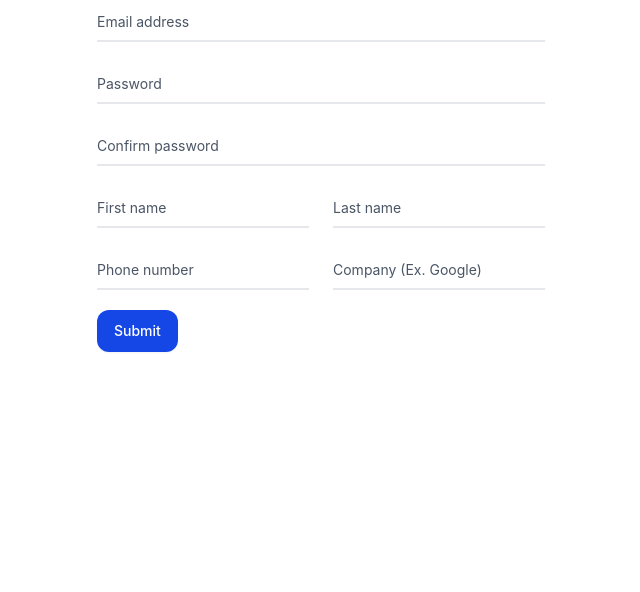
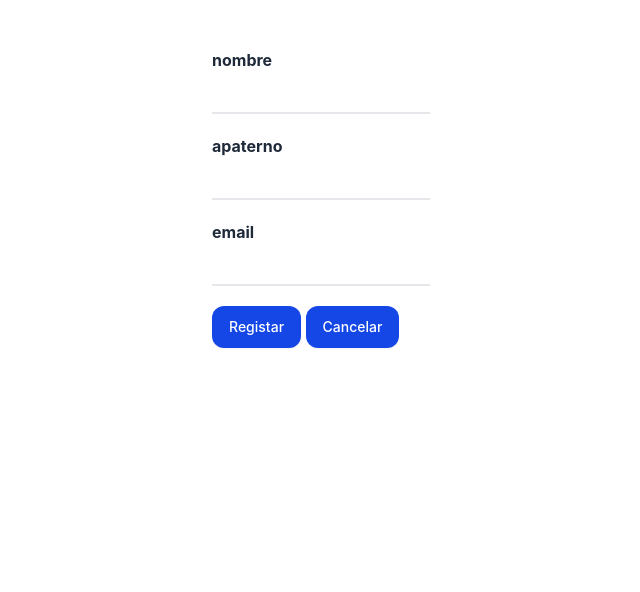
Before and after one commit to IDGS-804-23001531/flaskBDIDGS804, a Flask app: page /Alumnos in a window 1280 px wide. Shown: the part 72-664 px from the top of the page, without its empty margins (319-959 px from the left). Run offline with Flask 3, Linux system fonts and the light colour scheme; some libraries are stand-ins or nearby versions.

Commit message:
Alumnos 20/02/2026

```diff
--- a/app.py
+++ b/app.py
@@ -23,9 +23,30 @@ def index():
 	alumno=Alumnos.query.all()
 	return render_template("index.html",form=create_form,alumno=alumno)
 
-@app.route("/Alumnos")
+@app.route("/Alumnos", methods=['GET','POST'])
 def alumnos():
-	return render_template("Alumnos.html")
+	create_form=forms.UserForm(request.form)
+	if request.method=='POST':
+		alum=Alumnos(nombre=create_form.nombre.data,
+					apaterno=create_form.apaterno.data,
+					email=create_form.email.data)
+		db.session.add(alum)
+		db.session.commit()
+		return redirect(url_for('index'))
+	return render_template("Alumnos.html",form=create_form)
+
+@app.route("/detalles", methods=['GET','POST'])
+def detalles():
+	create_form=forms.UserForm(request.form)
+	if request.method=='GET':
+		id=request.args.get('id')
+		# select * from alumnos where id == id
+		alum1=db.session.query(Alumnos).filter(Alumnos.id==id).first()
+		id=request.args.get('id')
+		nombre=alum1.nombre
+		apaterno=alum1.apaterno
+		email=alum1.email
+	return render_template('detalles.html', id=id,nombre=nombre,apaterno=apaterno,email=email)
 
 if __name__ == '__main__':
 	csrf.init_app(app)
--- a/forms.py
+++ b/forms.py
@@ -9,14 +9,14 @@ class UserForm(Form):
     id=IntegerField("id", [
         validators.number_range(min=1, max=20, message='valor no valido')
     ])
-    nombre=StringField("Nombre", [
+    nombre=StringField("nombre", [
         validators.DataRequired(message="El nombre es requerido"),
         validators.length(min=4,max=20, message='requiere min=4 max=20')
     ])
     apaterno=StringField("apaterno", [
         validators.DataRequired(message="El apellido es requerido")
     ])
-    correo=EmailField("correo", [
+    email=EmailField("email", [
         validators.Email(message="El apellido es requerido"),
-        validators.Email(message='Ingrese un correo valido')
+        validators.Email(message='Ingrese un email valido')
     ])
--- a/templates/Alumnos.html
+++ b/templates/Alumnos.html
@@ -2,31 +2,37 @@
 {% block container %}
 {% import "_macros.html" as macros %}
 
-<form class="max-w-md mx-auto">
+<form class="max-w-md mx-auto" method="POST" action="{{ url_for('alumnos') }}">
+    <input type="hidden" name="csrf_token" value="{{ csrf_token() }}">
+    <br> <br>
     <div class="relative z-0 w-full mb-5 group">
-        <input type="email" name="floating_email" id="floating_email"
+        {{macros.camposNuevos(form.nombre, class="block py-2.5 px-0 w-full text-sm text-heading bg-transparent border-0 border-b-2 border-default-medium appearance-none focus:outline-none focus:ring-0 focus:border-brand peer")}}
+        <!-- <input type="email" name="floating_email" id="floating_email"
             class="block py-2.5 px-0 w-full text-sm text-heading bg-transparent border-0 border-b-2 border-default-medium appearance-none focus:outline-none focus:ring-0 focus:border-brand peer"
             placeholder=" " required />
         <label for="floating_email"
             class="absolute text-sm text-body duration-300 transform -translate-y-6 scale-75 top-3 -z-10 origin-[0] peer-focus:start-0 peer-focus:text-fg-brand peer-placeholder-shown:scale-100 peer-placeholder-shown:translate-y-0 peer-focus:scale-75 peer-focus:-translate-y-6 rtl:peer-focus:translate-x-1/4 rtl:peer-focus:left-auto">Email
-            address</label>
+            address</label> -->
     </div>
     <div class="relative z-0 w-full mb-5 group">
-        <input type="password" name="floating_password" id="floating_password"
+        {{macros.camposNuevos(form.apaterno, class="block py-2.5 px-0 w-full text-sm text-heading bg-transparent border-0 border-b-2 border-default-medium appearance-none focus:outline-none focus:ring-0 focus:border-brand peer")}}
+        <!--<input type="password" name="floating_password" id="floating_password"
             class="block py-2.5 px-0 w-full text-sm text-heading bg-transparent border-0 border-b-2 border-default-medium appearance-none focus:outline-none focus:ring-0 focus:border-brand peer"
             placeholder=" " required />
         <label for="floating_password"
-            class="absolute text-sm text-body duration-300 transform -translate-y-6 scale-75 top-3 -z-10 origin-[0] peer-focus:start-0 peer-focus:text-fg-brand peer-placeholder-shown:scale-100 peer-placeholder-shown:translate-y-0 peer-focus:scale-75 peer-focus:-translate-y-6 rtl:peer-focus:translate-x-1/4 rtl:peer-focus:left-auto">Password</label>
+            class="absolute text-sm text-body duration-300 transform -translate-y-6 scale-75 top-3 -z-10 origin-[0] peer-focus:start-0 peer-focus:text-fg-brand peer-placeholder-shown:scale-100 peer-placeholder-shown:translate-y-0 peer-focus:scale-75 peer-focus:-translate-y-6 rtl:peer-focus:translate-x-1/4 rtl:peer-focus:left-auto">Password</label> -->
     </div>
     <div class="relative z-0 w-full mb-5 group">
-        <input type="password" name="repeat_password" id="floating_repeat_password"
+        {{macros.camposNuevos(form.email, class="block py-2.5 px-0 w-full text-sm text-heading bg-transparent border-0 border-b-2 border-default-medium appearance-none focus:outline-none focus:ring-0 focus:border-brand peer")}}
+        <!--<input type="password" name="repeat_password" id="floating_repeat_password"
             class="block py-2.5 px-0 w-full text-sm text-heading bg-transparent border-0 border-b-2 border-default-medium appearance-none focus:outline-none focus:ring-0 focus:border-brand peer"
             placeholder=" " required />
         <label for="floating_repeat_password"
             class="absolute text-sm text-body duration-300 transform -translate-y-6 scale-75 top-3 -z-10 origin-[0] peer-focus:start-0 peer-focus:text-fg-brand peer-placeholder-shown:scale-100 peer-placeholder-shown:translate-y-0 peer-focus:scale-75 peer-focus:-translate-y-6 rtl:peer-focus:translate-x-1/4 rtl:peer-focus:left-auto">Confirm
-            password</label>
+            password</label> -->
     </div>
-    <div class="grid md:grid-cols-2 md:gap-6">
+
+    <!-- <div class="grid md:grid-cols-2 md:gap-6">
         <div class="relative z-0 w-full mb-5 group">
             <input type="text" name="floating_first_name" id="floating_first_name"
                 class="block py-2.5 px-0 w-full text-sm text-heading bg-transparent border-0 border-b-2 border-default-medium appearance-none focus:outline-none focus:ring-0 focus:border-brand peer"
@@ -61,9 +67,9 @@
                 class="absolute text-sm text-body duration-300 transform -translate-y-6 scale-75 top-3 -z-10 origin-[0] peer-focus:start-0 peer-focus:text-fg-brand peer-placeholder-shown:scale-100 peer-placeholder-shown:translate-y-0 peer-focus:scale-75 peer-focus:-translate-y-6 rtl:peer-focus:translate-x-1/4 rtl:peer-focus:left-auto">Company
                 (Ex. Google)</label>
         </div>
-    </div>
-    <button type="submit"
-        class="text-white bg-brand box-border border border-transparent hover:bg-brand-strong focus:ring-4 focus:ring-brand-medium shadow-xs font-medium leading-5 rounded-base text-sm px-4 py-2.5 focus:outline-none">Submit</button>
+    </div> -->
+    <button type="submit" class="text-white bg-brand box-border border border-transparent hover:bg-brand-strong focus:ring-4 focus:ring-brand-medium shadow-xs font-medium leading-5 rounded-base text-sm px-4 py-2.5 focus:outline-none">Registar</button>
+    <button type="button" onclick="window.location.href='/'" class="text-white bg-brand box-border border border-transparent hover:bg-brand-strong focus:ring-4 focus:ring-brand-medium shadow-xs font-medium leading-5 rounded-base text-sm px-4 py-2.5 focus:outline-none">Cancelar</button>
 </form>
 
 {% endblock%}
--- a/templates/index.html
+++ b/templates/index.html
@@ -14,7 +14,7 @@
 
 {% block container %}
 <div class="  py-32 relative overflow-x-auto   sm:rounded-lg">
-    <a href="Alumnos1" class="bg-green-500 text-white px-4 py-2 rounded flex items-center gap-2 hover:bg-green-600">
+    <a href="Alumnos" class="bg-green-500 text-white px-4 py-2 rounded flex items-center gap-2 hover:bg-green-600">
         <svg class="w-6 h-6 text-white-800 dark:text-white" aria-hidden="true" xmlns="http://www.w3.org/2000/svg" width="24" height="24" fill="none" viewBox="0 0 24 24">
             <path stroke="currentColor" stroke-linecap="round" stroke-linejoin="round" stroke-width="2" d="M16 12h4m-2 2v-4M4 18v-1a3 3 0 0 1 3-3h4a3 3 0 0 1 3 3v1a1 1 0 0 1-1 1H5a1 1 0 0 1-1-1Zm8-10a3 3 0 1 1-6 0 3 3 0 0 1 6 0Z"/>
           </svg>
```
Also changed, not shown: templates/detalles.html (added, +47 -0 lines), static/img/iconoPersona.png (added).
